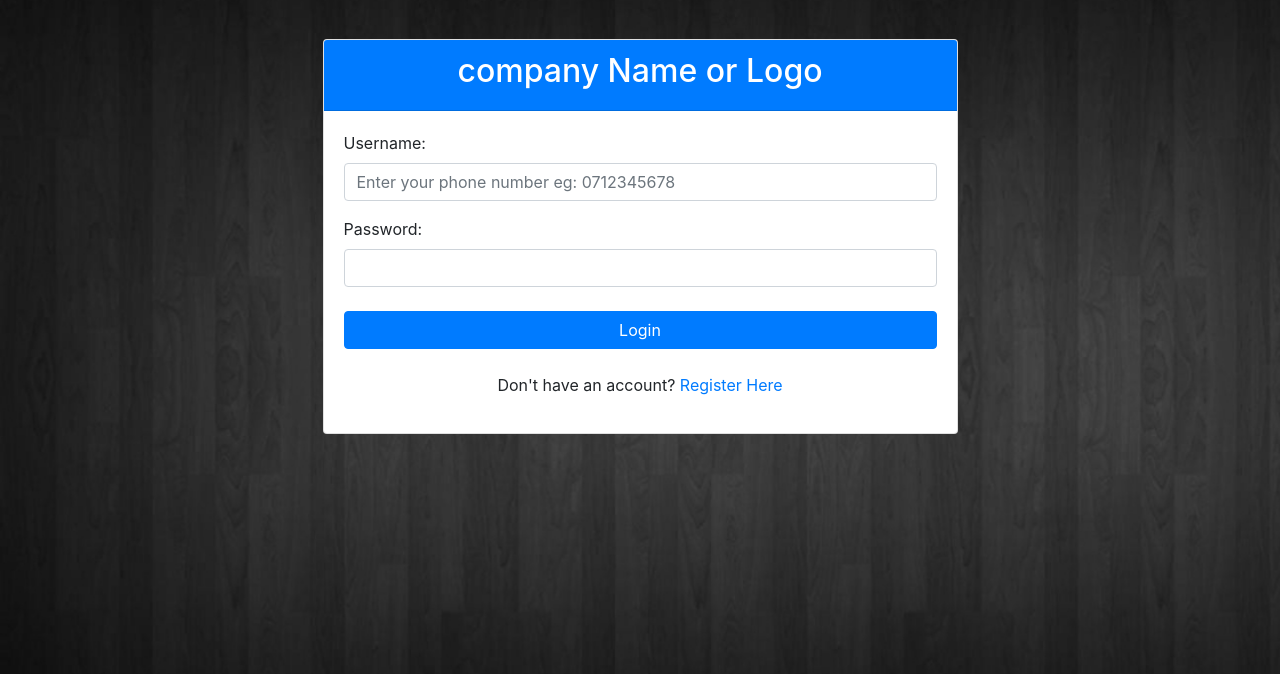
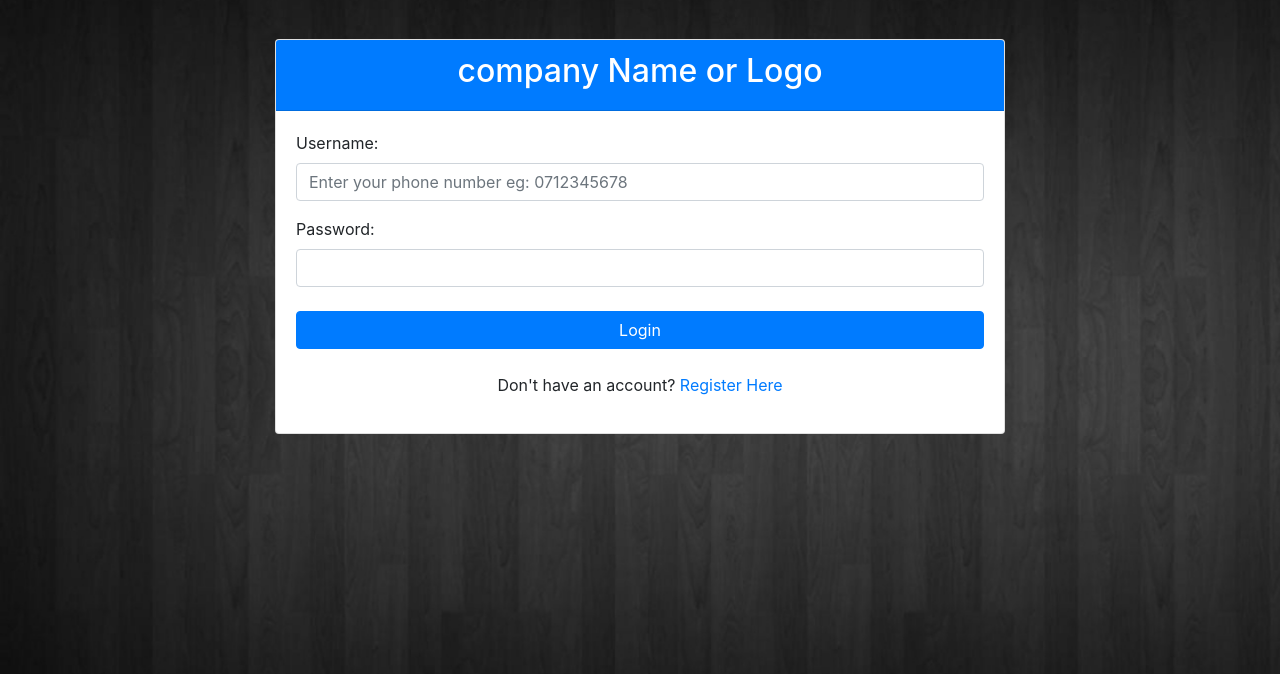
Before and after one commit to yehoo-webmaster/SecureLoginPHP-with-Sweet-alert, a PHP site: page /login.php in a window 1280 px wide. Shown: the part 56-730 px from the top of the page. Run offline with PHP 8.4, Linux system fonts and the light colour scheme; some libraries are stand-ins or nearby versions.

Commit message:
Update login.php

```diff
--- a/login.php
+++ b/login.php
@@ -45,6 +45,7 @@ if ($_SERVER['REQUEST_METHOD'] === 'POST') {
 
 <head>
     <title>Login</title>
+    <meta name="viewport" content="width=device-width, initial-scale=1">
     <!-- Include Bootstrap 4 CSS -->
     <link rel="stylesheet" href="https://maxcdn.bootstrapcdn.com/bootstrap/4.5.2/css/bootstrap.min.css">
     <!-- Include SweetAlert2 CSS -->
@@ -128,7 +129,7 @@ if ($_SERVER['REQUEST_METHOD'] === 'POST') {
 </nav>
 <div class="container mt-4">
     <div class="row justify-content-center">
-        <div class="col-md-7">
+        <div class="col-md-8">
             <div class="card">
                 <div class="card-header bg-primary text-white">
                     <h2 class="text-center">company Name or Logo </h2>
```
